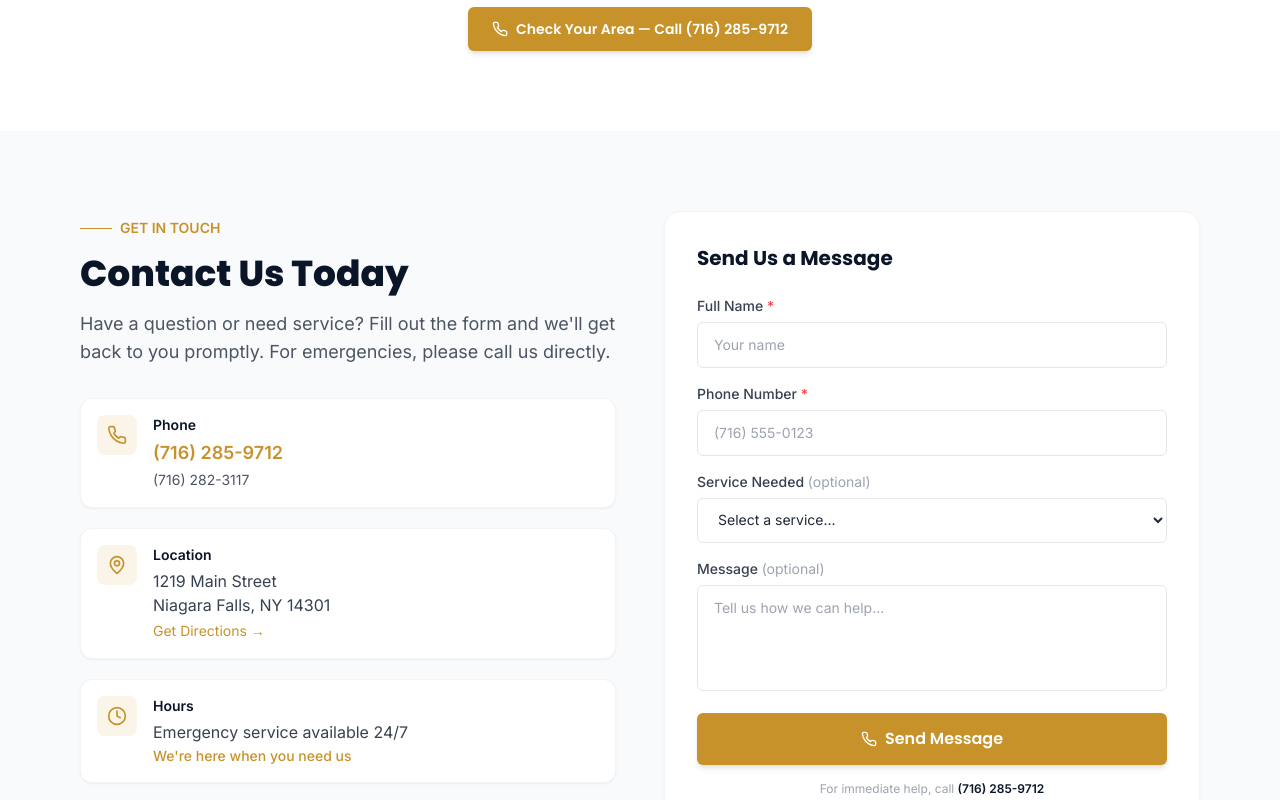
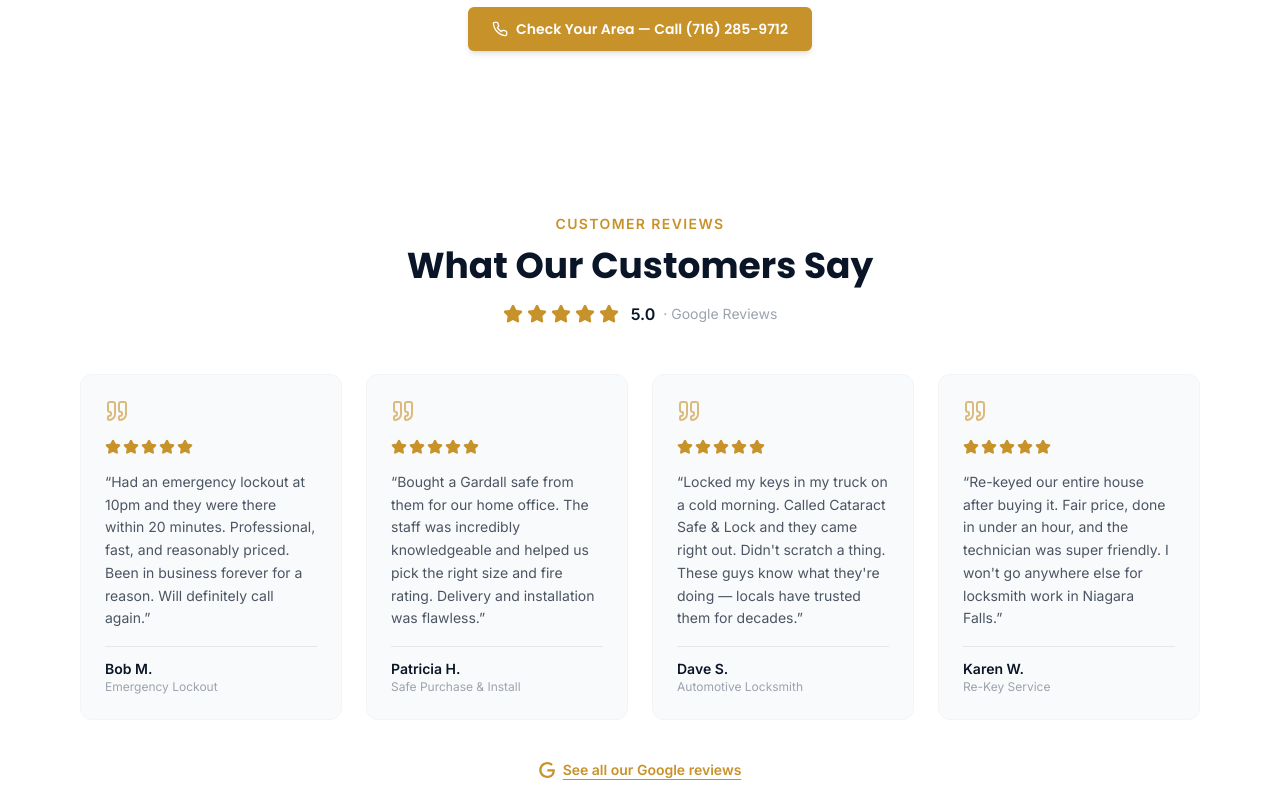
Before and after one commit to stephen-huskytail/cataract-safe-nextjs, a Next.js app: page / in a window 1280 px wide. Shown: the part 2940-3740 px from the top of the page. Built offline with nearby package versions, Linux system fonts and the light colour scheme.

Commit message:
feat: add testimonials row section
4-column testimonials grid with star ratings, quote icons, and Google Reviews CTA.
Placed between Why Us and Contact sections.

```diff
--- a/src/app/page.tsx
+++ b/src/app/page.tsx
@@ -20,6 +20,7 @@
 import Header from "@/components/Header";
 import Footer from "@/components/Footer";
 import ContactForm from "@/components/ContactForm";
+import Testimonials from "@/components/Testimonials";
 
 export const metadata: Metadata = {
   title: "Locksmith & Safe Dealer Niagara Falls NY | Since 1976",
@@ -319,6 +320,9 @@
         </div>
       </section>
 
+      {/* ─── TESTIMONIALS ─────────────────────────────────────── */}
+      <Testimonials />
+
       {/* ─── CONTACT ──────────────────────────────────────────── */}
       <section id="contact" className="py-20 bg-gray-50">
         <div className="max-w-6xl mx-auto px-4">
--- /dev/null
+++ b/src/components/Testimonials.tsx
@@ -0,0 +1,101 @@
+"use client";
+
+import { Star, Quote } from "lucide-react";
+
+const testimonials = [
+  {
+    name: "Bob M.",
+    rating: 5,
+    text: "Had an emergency lockout at 10pm and they were there within 20 minutes. Professional, fast, and reasonably priced. Been in business forever for a reason. Will definitely call again.",
+    service: "Emergency Lockout",
+  },
+  {
+    name: "Patricia H.",
+    rating: 5,
+    text: "Bought a Gardall safe from them for our home office. The staff was incredibly knowledgeable and helped us pick the right size and fire rating. Delivery and installation was flawless.",
+    service: "Safe Purchase & Install",
+  },
+  {
+    name: "Dave S.",
+    rating: 5,
+    text: "Locked my keys in my truck on a cold morning. Called Cataract Safe & Lock and they came right out. Didn't scratch a thing. These guys know what they're doing — locals have trusted them for decades.",
+    service: "Automotive Locksmith",
+  },
+  {
+    name: "Karen W.",
+    rating: 5,
+    text: "Re-keyed our entire house after buying it. Fair price, done in under an hour, and the technician was super friendly. I won't go anywhere else for locksmith work in Niagara Falls.",
+    service: "Re-Key Service",
+  },
+];
+
+export default function Testimonials() {
+  return (
+    <section id="testimonials" className="bg-white py-16 md:py-20">
+      <div className="max-w-6xl mx-auto px-4">
+        {/* Header */}
+        <div className="text-center mb-12">
+          <span className="inline-block text-csl-gold text-sm font-semibold tracking-widest uppercase mb-3">
+            Customer Reviews
+          </span>
+          <h2 className="font-heading font-bold text-3xl md:text-4xl text-csl-navy mb-4">
+            What Our Customers Say
+          </h2>
+          <div className="flex items-center justify-center gap-1 mb-2">
+            {[...Array(5)].map((_, i) => (
+              <Star key={i} className="w-5 h-5 fill-csl-gold text-csl-gold" />
+            ))}
+            <span className="ml-2 text-csl-navy font-semibold">5.0</span>
+            <span className="text-gray-400 ml-1 text-sm">· Google Reviews</span>
+          </div>
+        </div>
+
+        {/* Testimonial cards */}
+        <div className="grid grid-cols-1 md:grid-cols-2 lg:grid-cols-4 gap-6">
+          {testimonials.map((t, i) => (
+            <div
+              key={i}
+              className="bg-gray-50 border border-gray-100 rounded-xl p-6 flex flex-col gap-4 hover:shadow-md transition-shadow"
+            >
+              {/* Quote icon */}
+              <Quote className="w-6 h-6 text-csl-gold opacity-60 flex-shrink-0" />
+
+              {/* Stars */}
+              <div className="flex gap-0.5">
+                {[...Array(t.rating)].map((_, j) => (
+                  <Star key={j} className="w-4 h-4 fill-csl-gold text-csl-gold" />
+                ))}
+              </div>
+
+              {/* Review text */}
+              <p className="text-gray-600 text-sm leading-relaxed flex-1">
+                &ldquo;{t.text}&rdquo;
+              </p>
+
+              {/* Reviewer info */}
+              <div className="border-t border-gray-200 pt-3 mt-auto">
+                <p className="font-semibold text-csl-navy text-sm">{t.name}</p>
+                <p className="text-xs text-gray-400">{t.service}</p>
+              </div>
+            </div>
+          ))}
+        </div>
+
+        {/* Google CTA */}
+        <div className="text-center mt-10">
+          <a
+            href="https://www.google.com/search?q=Cataract+Safe+%26+Lock+Niagara+Falls+NY+reviews"
+            target="_blank"
+            rel="noopener noreferrer"
+            className="inline-flex items-center gap-2 text-csl-gold hover:text-csl-gold-dark font-semibold text-sm transition-colors underline underline-offset-4"
+          >
+            <svg className="w-4 h-4" viewBox="0 0 24 24" fill="currentColor">
+              <path d="M12.48 10.92v3.28h7.84c-.24 1.84-.853 3.187-1.787 4.133-1.147 1.147-2.933 2.4-6.053 2.4-4.827 0-8.6-3.893-8.6-8.72s3.773-8.72 8.6-8.72c2.6 0 4.507 1.027 5.907 2.347l2.307-2.307C18.747 1.44 16.133 0 12.48 0 5.867 0 .307 5.387.307 12s5.56 12 12.173 12c3.573 0 6.267-1.173 8.373-3.36 2.16-2.16 2.84-5.213 2.84-7.667 0-.76-.053-1.467-.173-2.053H12.48z"/>
+            </svg>
+            See all our Google reviews
+          </a>
+        </div>
+      </div>
+    </section>
+  );
+}
```
